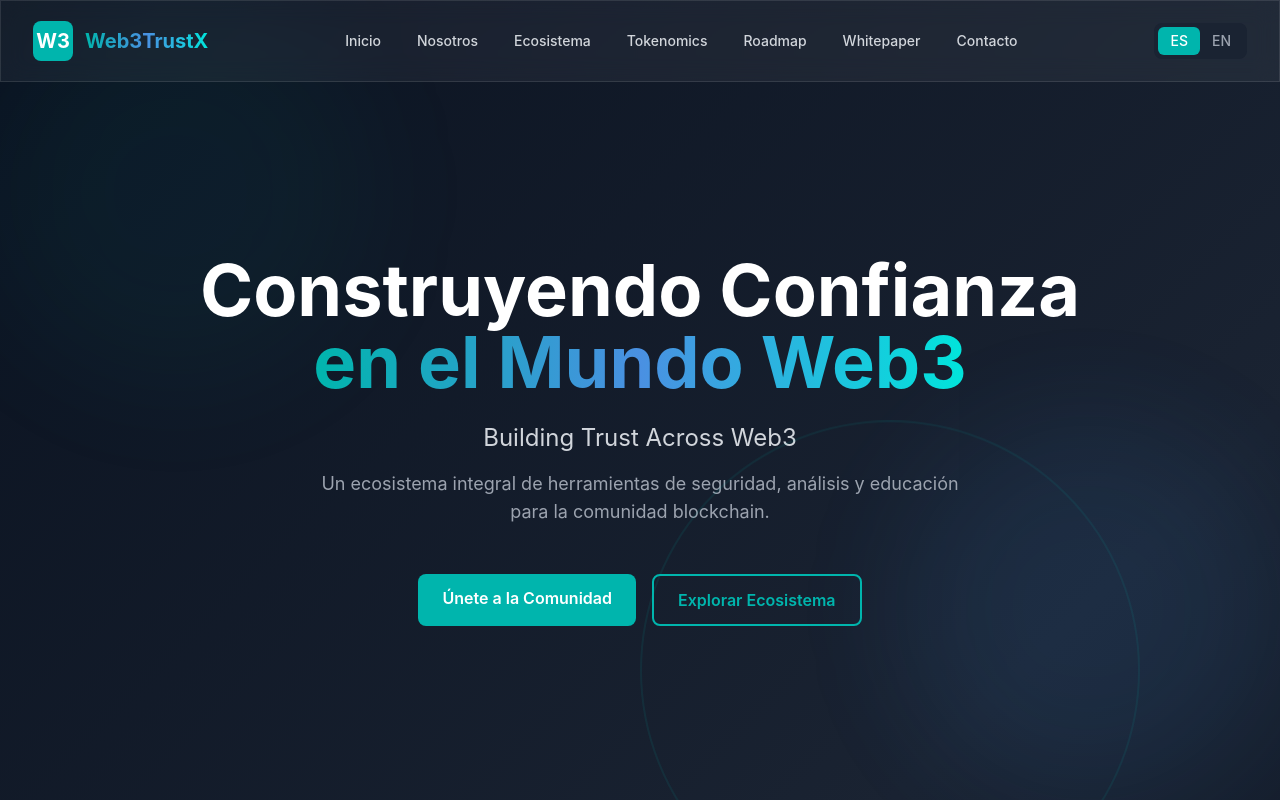
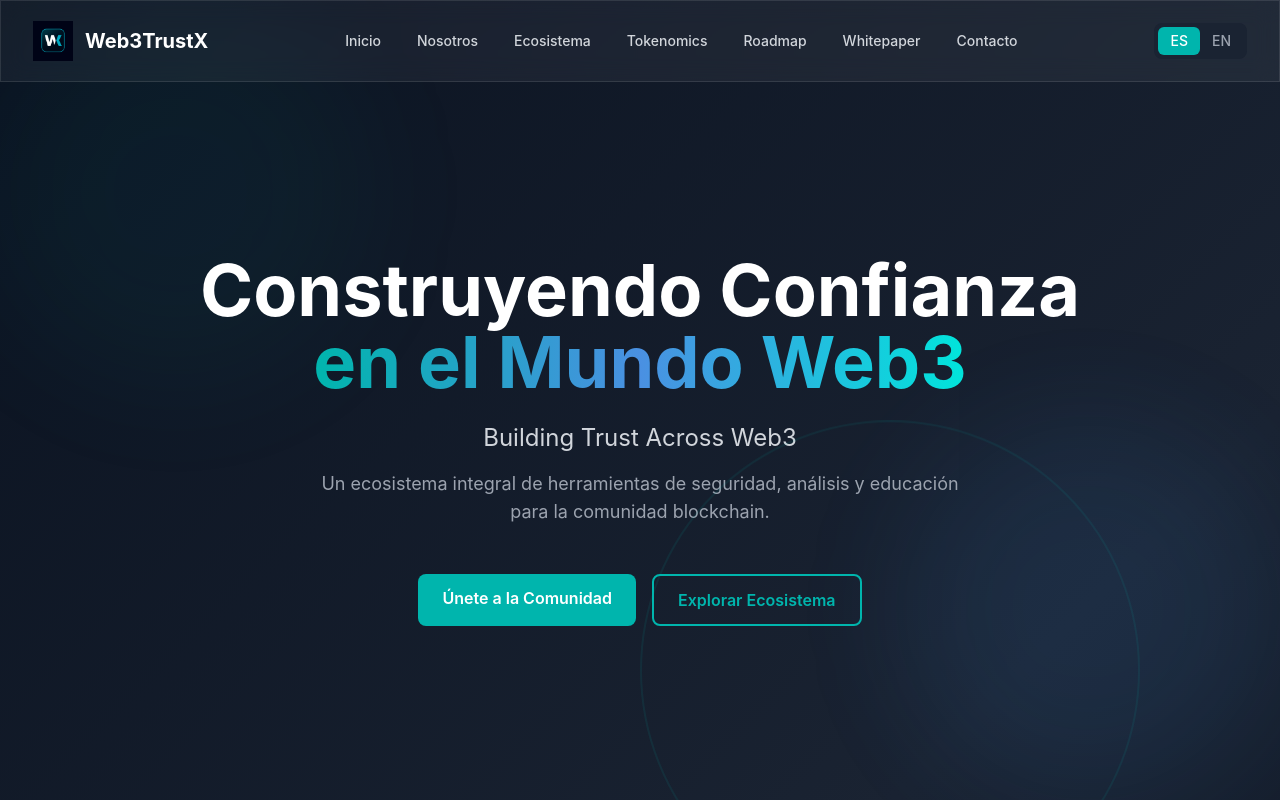
Before and after one commit to web3trustx/web3trustx, a Next.js app: page / in a window 1280 px wide. Shown: the top 800 px of the page. Built offline with nearby package versions, Linux system fonts and the light colour scheme.

Commit message:
Update: Replace W3 logo with new compact logo and change brand name to white

```diff
--- a/components/Header.tsx
+++ b/components/Header.tsx
@@ -25,10 +25,10 @@ export default function Header() {
         <div className="flex items-center justify-between h-16 md:h-20">
           {/* Logo */}
           <Link href="/" className="flex items-center space-x-3 group">
-            <div className="w-10 h-10 bg-primary rounded-lg flex items-center justify-center transform group-hover:scale-110 transition-transform duration-300">
-              <span className="text-white font-bold text-xl">W3</span>
+            <div className="w-10 h-10 flex items-center justify-center transform group-hover:scale-110 transition-transform duration-300">
+              <img src="/logo.png" alt="Web3TrustX Logo" className="w-10 h-10 object-contain" />
             </div>
-            <span className="text-xl font-display font-bold text-gradient hidden sm:block">
+            <span className="text-xl font-display font-bold text-white hidden sm:block">
               Web3TrustX
             </span>
           </Link>
```
Also changed, not shown: public/logo.png (added).
